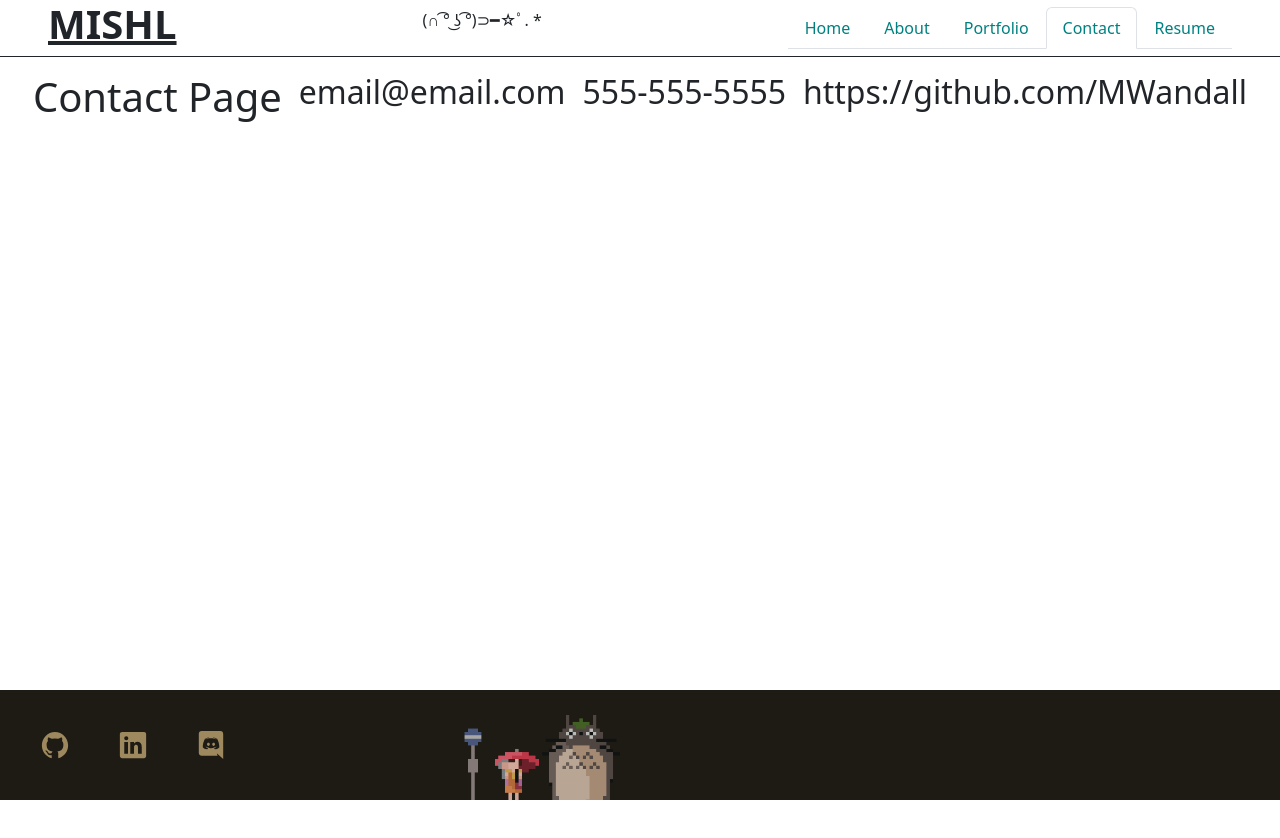
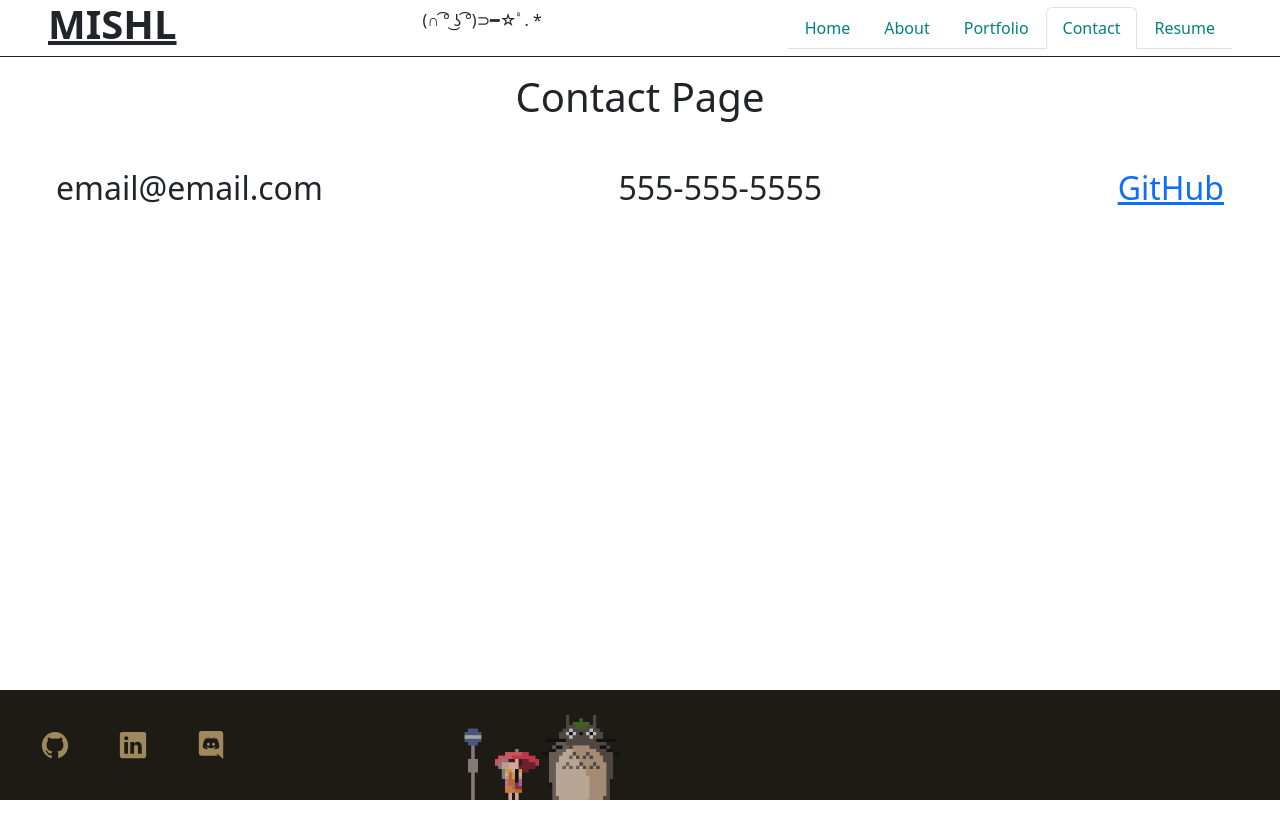
Before and after one commit to MWandall/reactPortfolio, a React (Vite) app: page /Contact in a window 1280 px wide. Shown: the top 838 px of the page. Built offline with nearby package versions, Linux system fonts and the light colour scheme.

Commit message:
updated contact

```diff
--- a/src/components/HelloAnimate.jsx
+++ b/src/components/HelloAnimate.jsx
@@ -11,7 +11,7 @@ export default function Hello () {
         2000,
         '<bonjourLeMonde>',
         2000,
-        `<Kon'nichiwaSekai>`,
+        `<kon'nichiwaSekai>`,
         2000
       ]}
       wrapper="span"
--- a/src/pages/Contact.jsx
+++ b/src/pages/Contact.jsx
@@ -1,10 +1,15 @@
 export default function Contact() {
   return (
-    <div className="flex justify-evenly ">
+    <div className=" ">
+      <div className=" text-center">
       <h1>Contact Page</h1>
+      </div>
+      <div className="flex justify-between p-10">
       <h2>email@email.com</h2>
       <h2>555-555-5555</h2>
-      <h2>https://github.com/MWandall</h2>
+      <a href="https://github.com/MWandall"><h2>GitHub</h2></a>
+      </div>
+
     </div>
   );
 }
```
